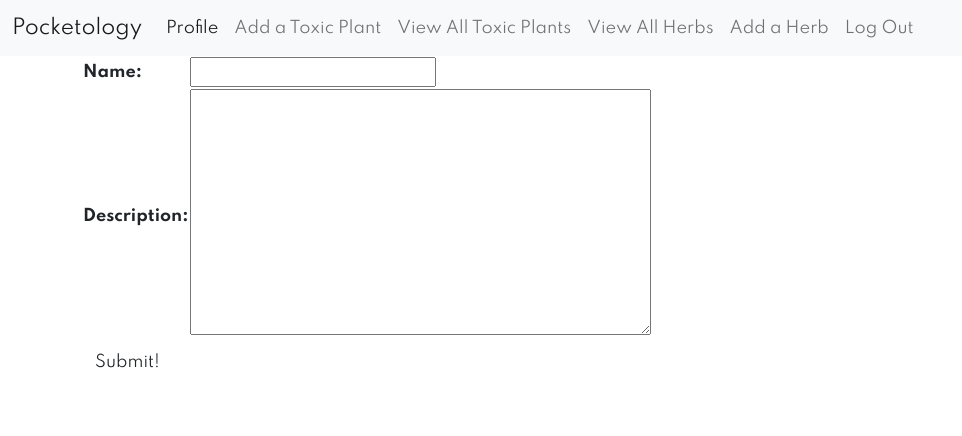
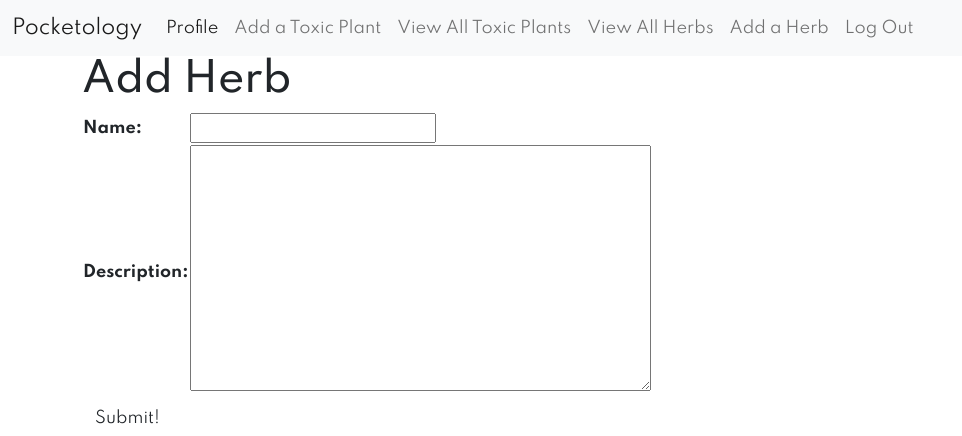
Before and after one commit to erikacolette29/Pocketology, a Django app: page /herbs/create/ in a window 1280 px wide. Shown: the top 436 px of the page, without its empty margins (0-962 px from the left). Run offline with Django 3.2, Linux system fonts and the light colour scheme; the visitor is signed in with stand-in values (Sample User, id 1); some web fonts are replaced.

Commit message:
edit and delete herb working

```diff
--- a/main_app/templates/herbs/detail.html
+++ b/main_app/templates/herbs/detail.html
@@ -8,6 +8,10 @@
     <span class="card-title">{{ herb.name }}</span>
     <p>Description: {{ herb.description }}</p>
   </div>
+  <div class="card-action">
+    <a href="{% url 'herbs_update' herb.id %}">Edit</a>
+    <a href="{% url 'herbs_delete' herb.id %}">Delete</a>
+  </div>
 </div>
 
 {% endblock %}
--- a/main_app/templates/main_app/herb_form.html
+++ b/main_app/templates/main_app/herb_form.html
@@ -1,6 +1,11 @@
 {% extends 'base.html' %}
 
 {% block content %}
+{% if object %}
+<h1>Edit <span class="teal-text">{{object.name}}</span></h1>
+{% else %}
+<h1>Add Herb</h1>
+{% endif %}
   <!-- Leaving the action empty makes the form post to the same url used to display it -->
   <form action="" method="post">
     <!-- Django requires the following for security purposes -->
--- a/main_app/urls.py
+++ b/main_app/urls.py
@@ -16,4 +16,6 @@ path('accounts/signup/', views.signup, name='signup'),
 path('herbs/', views.herbs_index, name='index_herbs'),
 path('herbs/<int:herb_id>/', views.herbs_detail, name='detail_herbs'),
 path('herbs/create/', views.HerbCreate.as_view(), name='herbs_create'),
+path('herbs/<int:pk>/update/', views.HerbUpdate.as_view(), name='herbs_update'),
+path('herbs/<int:pk>/delete/', views.HerbDelete.as_view(), name='herbs_delete'),
 ]
--- a/main_app/views.py
+++ b/main_app/views.py
@@ -83,6 +83,15 @@ class HerbCreate(LoginRequiredMixin, CreateView):
     form.instance.user = self.request.user
     return super().form_valid(form)
 
+class HerbUpdate(LoginRequiredMixin, UpdateView):
+  model = Herb
+  # Let's disallow the renaming of a cat by excluding the name field!
+  fields = ['description']
+
+class HerbDelete(LoginRequiredMixin, DeleteView):
+  model = Herb
+  success_url = '/herbs/'
+
 def add_photo(request, toxic_id):
     # photo-file will be the "name" attribute on the <input type="file">
     photo_file = request.FILES.get('photo-file', None)
```
